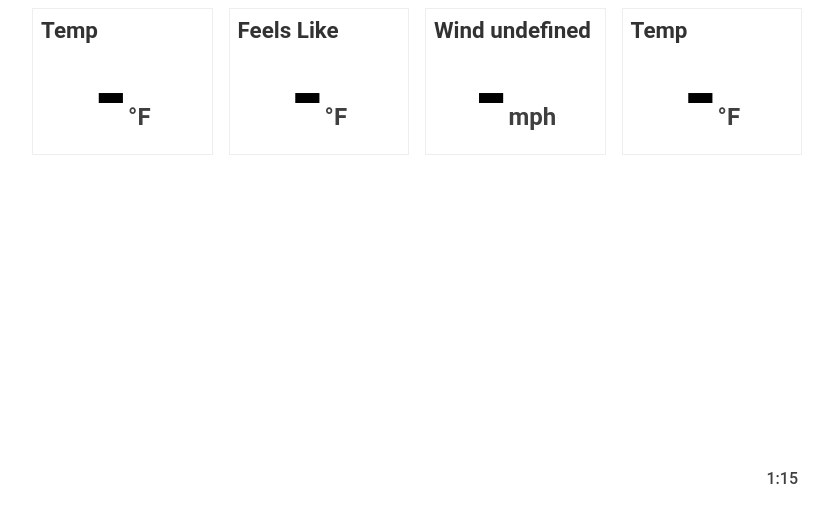
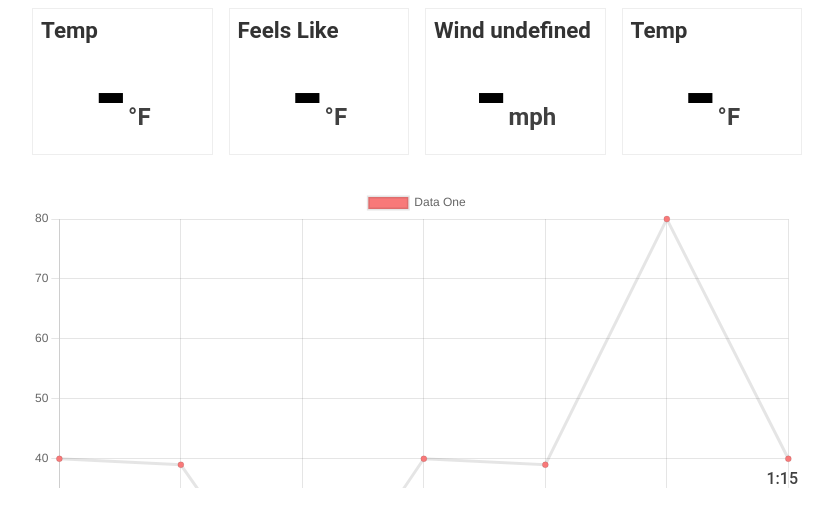
Before and after one commit to dlinning/weather-eink, a Vue app: page / in a window 1280 px wide. Shown: the top 526 px of the page, without its empty margins (223-1056 px from the left). Built offline with nearby package versions, Linux system fonts and the light colour scheme.

Commit message:
Start adding chart

```diff
--- a/package.json
+++ b/package.json
@@ -12,7 +12,9 @@
     "format": "prettier --write --experimental-cli src/"
   },
   "dependencies": {
-    "vue": "^3.5.29"
+    "chart.js": "^4.5.1",
+    "vue": "^3.5.29",
+    "vue-chartjs": "^5.3.3"
   },
   "devDependencies": {
     "@tsconfig/node24": "^24.0.4",
--- a/src/App.vue
+++ b/src/App.vue
@@ -1,4 +1,5 @@
 <script setup lang="ts">
+import ForecastChart from "@/components/ForecastChart.vue";
 import ForecastTile from "@/components/ForecastTile.vue";
 import ForecastTileList from "@/components/ForecastTileList.vue";
 import Loader from "@/components/Loader.vue";
@@ -60,6 +61,8 @@ onMounted(loadData);
 			</RowCol>
 
 			<ForecastTileList />
+
+			<ForecastChart />
 		</RowCol>
 	</div>
 </template>
--- /dev/null
+++ b/src/components/ForecastChart.vue
@@ -0,0 +1,35 @@
+<script setup lang="ts">
+import {
+	Chart as ChartJS,
+	CategoryScale,
+	LinearScale,
+	PointElement,
+	LineElement,
+	Title,
+	Tooltip,
+	Legend
+} from "chart.js";
+import { Line } from "vue-chartjs";
+
+ChartJS.register(CategoryScale, LinearScale, PointElement, LineElement, Title, Tooltip, Legend);
+
+const chartData = {
+	labels: ["January", "February", "March", "April", "May", "June", "July"],
+	datasets: [
+		{
+			label: "Data One",
+			backgroundColor: "#f87979",
+			data: [40, 39, 10, 40, 39, 80, 40]
+		}
+	]
+};
+
+const chartOptions = {
+	responsive: true,
+	maintainAspectRatio: false
+};
+</script>
+
+<template>
+	<Line :data="chartData" :options="chartOptions" />
+</template>
```
Also changed, not shown: 1 other file (tests, documents, lock files or other folders).
